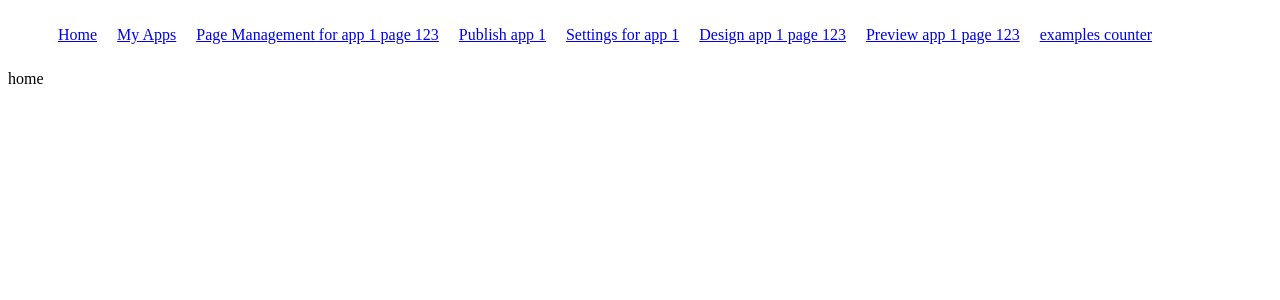
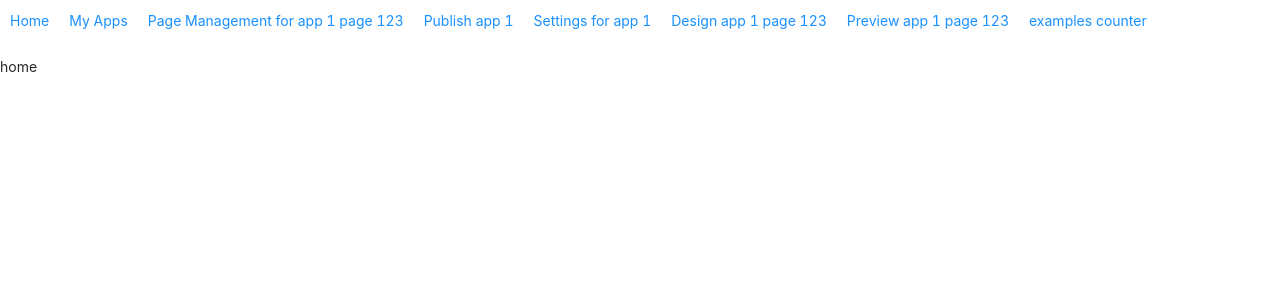
Before and after one commit to paiangit/miaoda, a React (Create React App) app: page / in a window 1280 px wide. Shown: the top 300 px of the page. Built offline with nearby package versions, Linux system fonts and the light colour scheme.

Commit message:
chore: 引入antd，进行样式引入，并修改语言包为中文

```diff
--- a/package.json
+++ b/package.json
@@ -3,6 +3,7 @@
   "version": "0.1.0",
   "private": true,
   "dependencies": {
+    "@ant-design/icons": "^4.7.0",
     "@testing-library/jest-dom": "^5.16.1",
     "@testing-library/react": "^12.1.2",
     "@testing-library/user-event": "^13.5.0",
@@ -10,6 +11,7 @@
     "@types/node": "^17.0.5",
     "@types/react": "^17.0.38",
     "@types/react-dom": "^17.0.11",
+    "antd": "^4.18.0",
     "jest-watch-typeahead": "^0.6.5",
     "react": "^17.0.2",
     "react-dom": "^17.0.2",
--- a/src/index.tsx
+++ b/src/index.tsx
@@ -1,7 +1,16 @@
 import React from 'react';
 import ReactDOM from 'react-dom';
 import Root from './Root.tsx';
+// 由于 antd 组件的默认文案是英文，所以需要修改为中文
+import zhCN from 'antd/lib/locale/zh_CN';
+import moment from 'moment';
+import 'moment/locale/zh-cn';
+import { ConfigProvider } from 'antd';
 import reportWebVitals from './reportWebVitals.ts';
+import 'antd/dist/antd.css';
+import './styles/index.less';
+
+moment.locale('zh-cn');
 
 /**
  * StrictMode 是一个用以标记出应用中潜在问题的工具。
@@ -11,7 +20,9 @@ import reportWebVitals from './reportWebVitals.ts';
  */
 ReactDOM.render(
   <React.StrictMode>
-    <Root />
+    <ConfigProvider locale={zhCN}>
+      <Root />
+    </ConfigProvider>
   </React.StrictMode>,
   document.getElementById('root')
 );
--- /dev/null
+++ b/src/styles/index.less
@@ -0,0 +1,2 @@
+/* 样式的总出口 */
+@import './global';
--- /dev/null
+++ b/src/styles/themes.less
@@ -0,0 +1,3 @@
+// import less of antd colors
+// see: https://ant.design/docs/spec/colors-cn#%E5%9C%A8%E4%BB%A3%E7%A0%81%E4%B8%AD%E4%BD%BF%E7%94%A8%E8%89%B2%E6%9D%BF
+@import '~antd/lib/style/themes/default.less';
```
Also changed, not shown: 2 other files (tests, documents, lock files or other folders).
